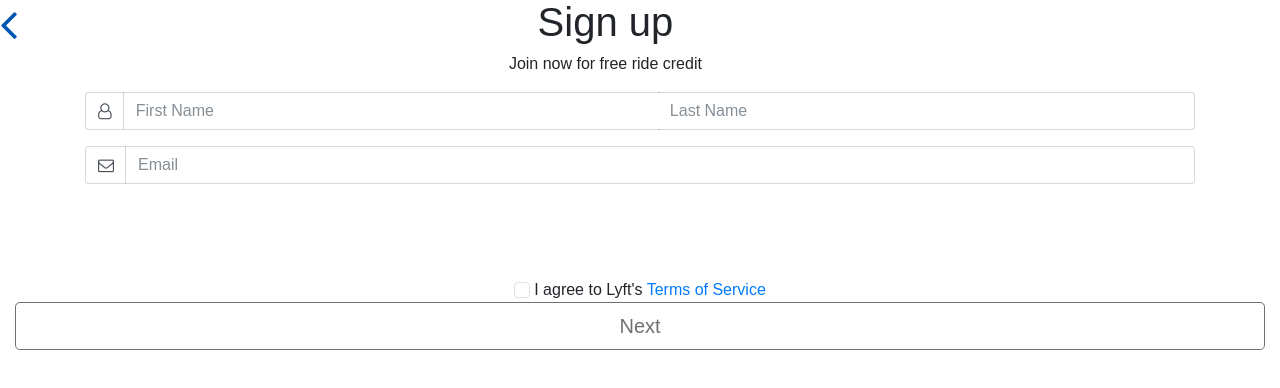
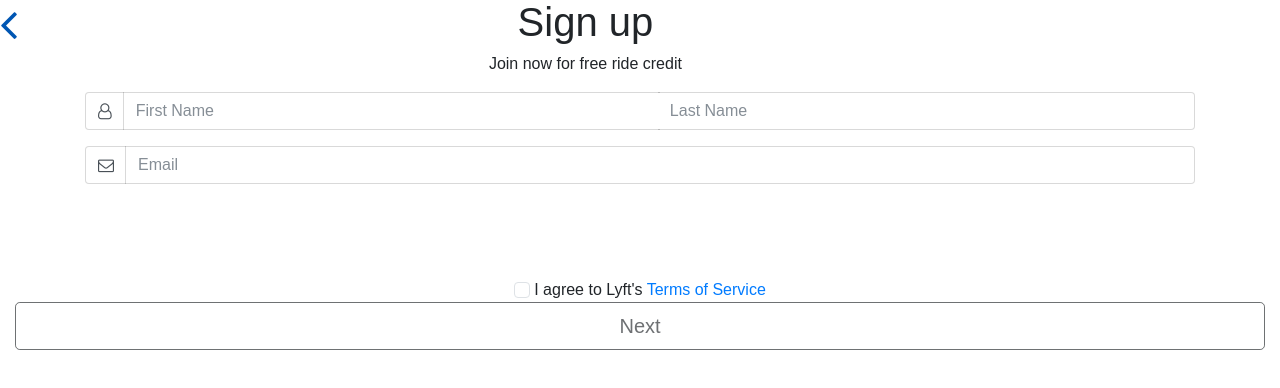
Before and after one commit to Mariley20/lyft-react, a React (Create React App) app: page / in a window 1280 px wide. Shown: the top 388 px of the page. Built offline with nearby package versions, Linux system fonts and the light colour scheme.

Commit message:
Mejorando mi parte

```diff
--- a/src/validarDatos.css
+++ b/src/validarDatos.css
@@ -1,12 +1,4 @@
-.title {
-	margin-left:20px;
-}
 
-
-section {
-	margin: 0 auto;
-
-}
 /* Getting rid of vertical lines on input boxes*/
 #commentName {
 	border-right: none;
```
